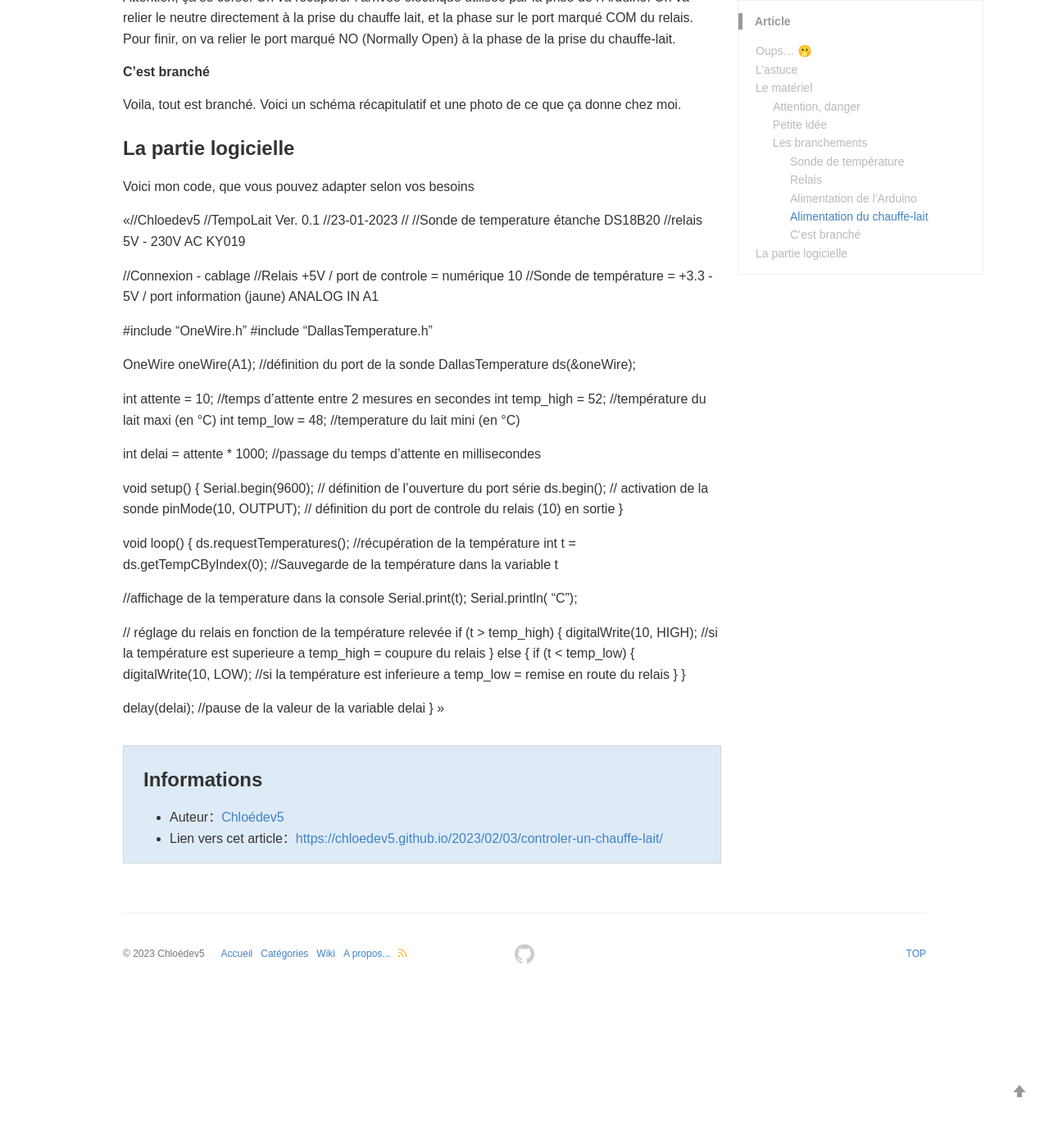
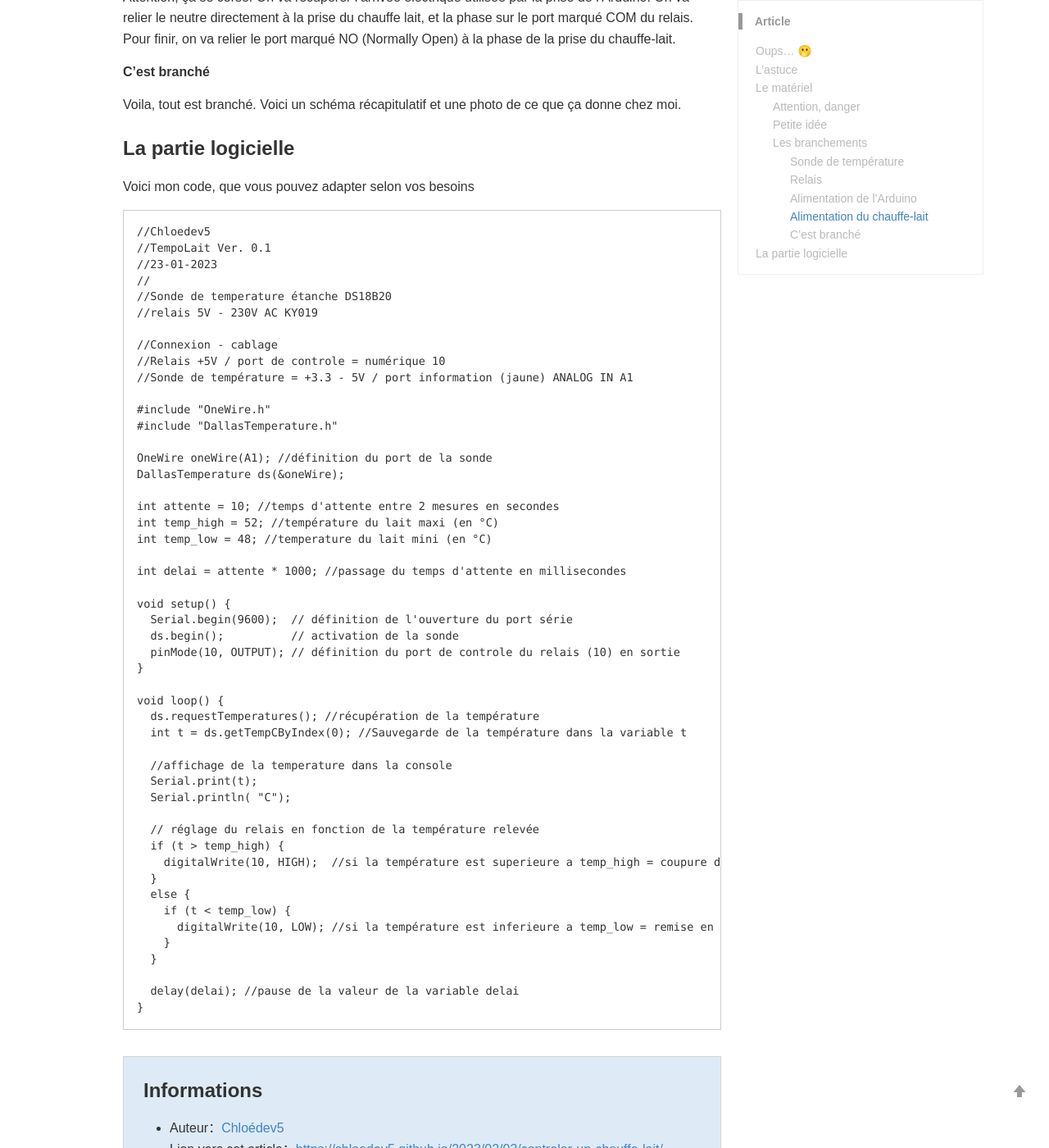
Before and after one commit to Chloedev5/chloedev5.github.io, a Jekyll site: the page built from _posts/2023-02-03-controler-un-chauffe-lait.md, in a window 1280 px wide and 1400 px high, scrolled down 2411 px. Shown: the whole window at 82% size. Built offline with Jekyll 4.4.1, drawn with Linux system fonts in a browser that asks for light colours; comment, search, counter and statistics services are not loaded; a style sheet for code colours, icons or effects is not loaded; before the commit the page ends 3623 px from its top, so only the background shows below that.

Commit message:
Update 2023-02-03-controler-un-chauffe-lait.md

````diff
--- a/_posts/2023-02-03-controler-un-chauffe-lait.md
+++ b/_posts/2023-02-03-controler-un-chauffe-lait.md
@@ -69,7 +69,8 @@ Voila, tout est branché. Voici un schéma récapitulatif et une photo de ce que
 ### La partie logicielle
 Voici mon code, que vous pouvez adapter selon vos besoins
 
-«//Chloedev5
+```cpp
+//Chloedev5
 //TempoLait Ver. 0.1
 //23-01-2023
 //
@@ -118,4 +119,4 @@ void loop() {
 
   delay(delai); //pause de la valeur de la variable delai
 }
-»
+```
````
